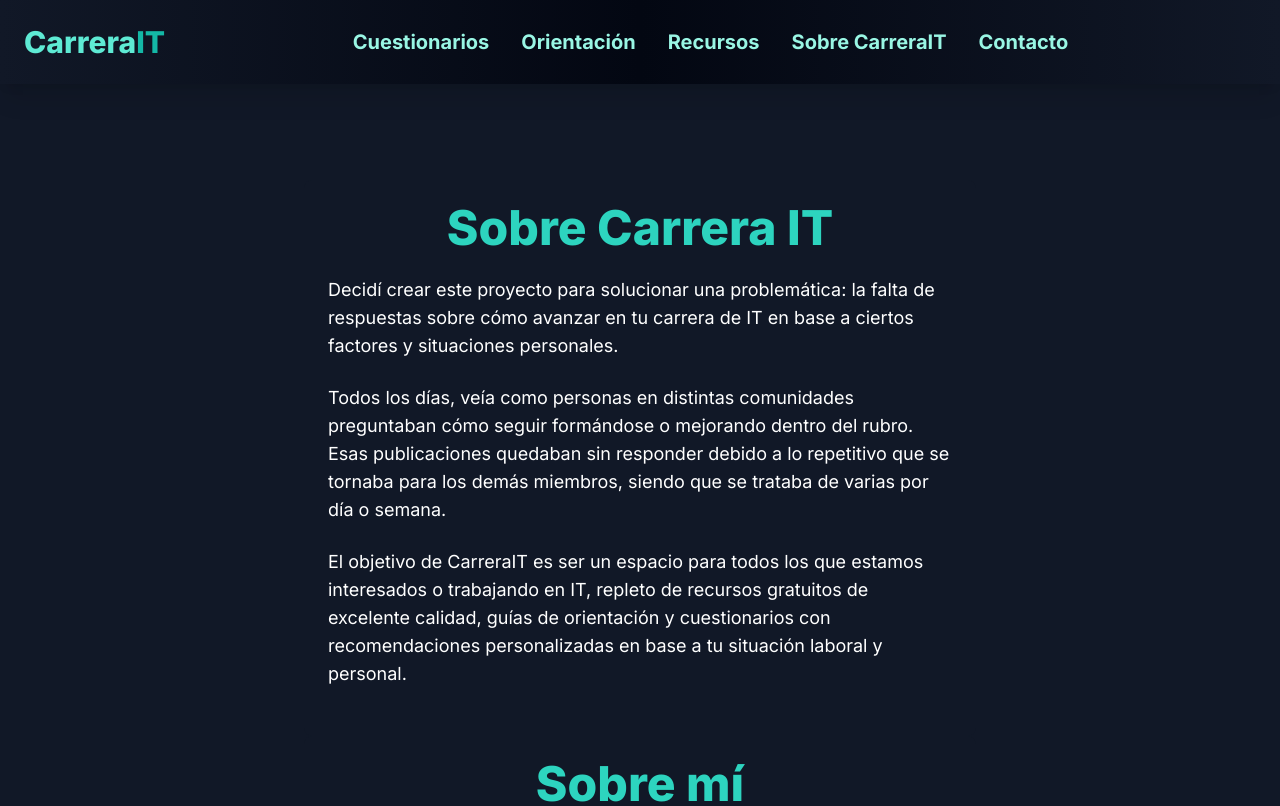
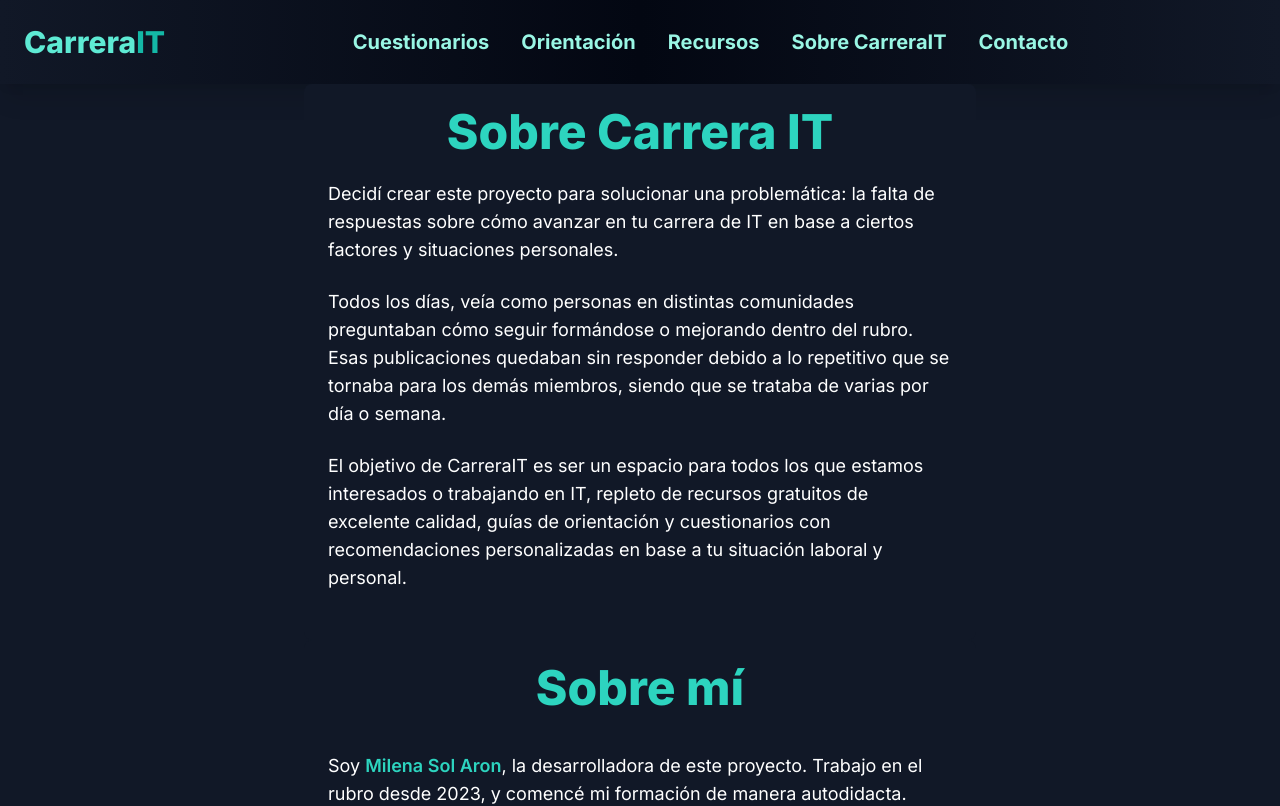
Before and after one commit to aronmilenait/carrerait-roadmap, a Next.js app in the folder carrerait-roadmap/: page /sobre-carrerait in a window 1280 px wide. Shown: the top 806 px of the page. Built offline with nearby package versions, Linux system fonts and the light colour scheme.

Commit message:
refactor: remove padding

```diff
--- a/carrerait-roadmap/src/app/sobre-carrerait/page.tsx
+++ b/carrerait-roadmap/src/app/sobre-carrerait/page.tsx
@@ -3,9 +3,9 @@ import AboutWebsite from "../components/About/AboutWebsite";
 
 export default function AboutPage() {
   return (
-    <main className="p-6 md:p-24">
+    <>
       <AboutWebsite />
       <AboutMe />
-    </main>
+    </>
   );
 }
```
